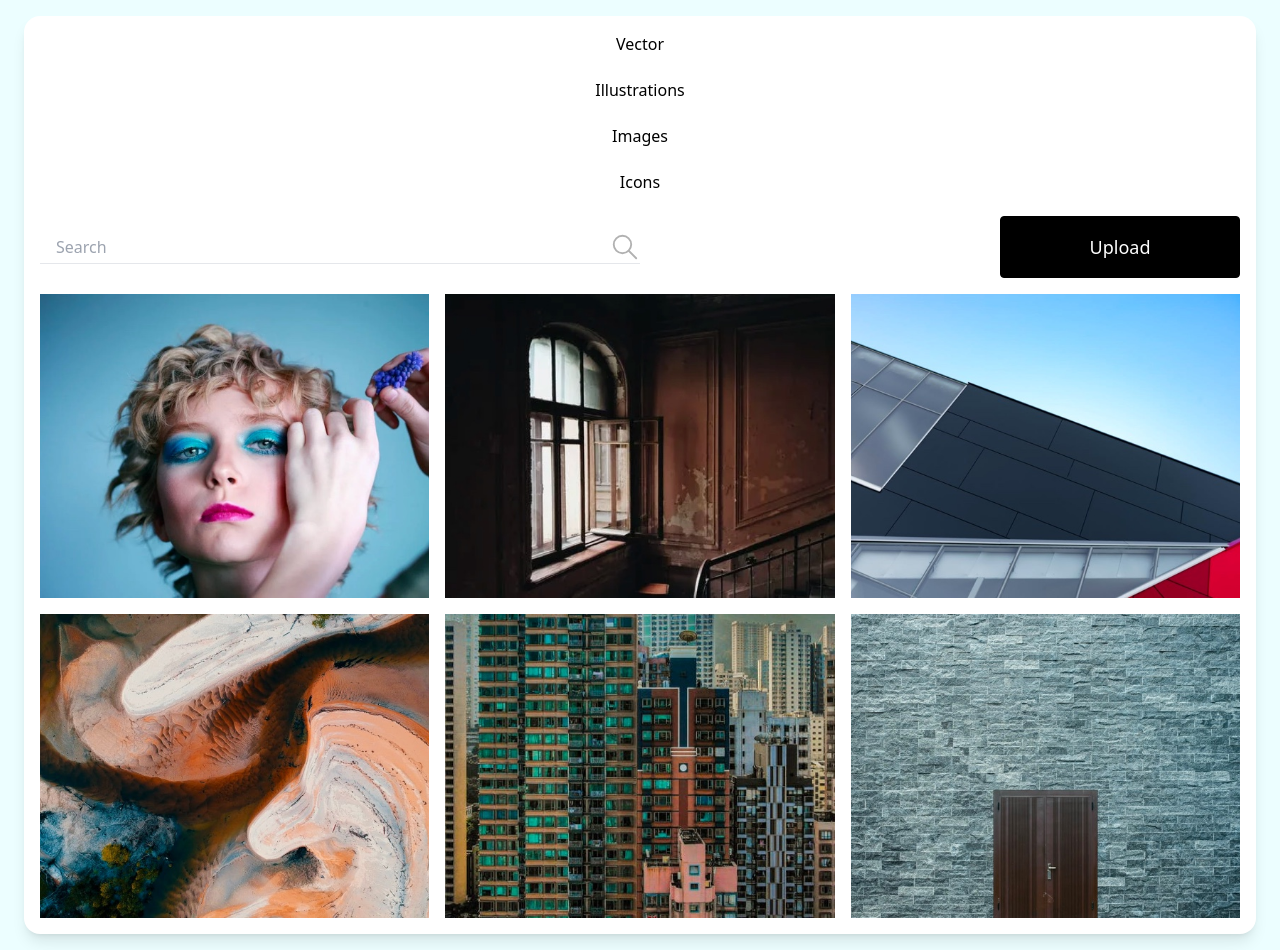
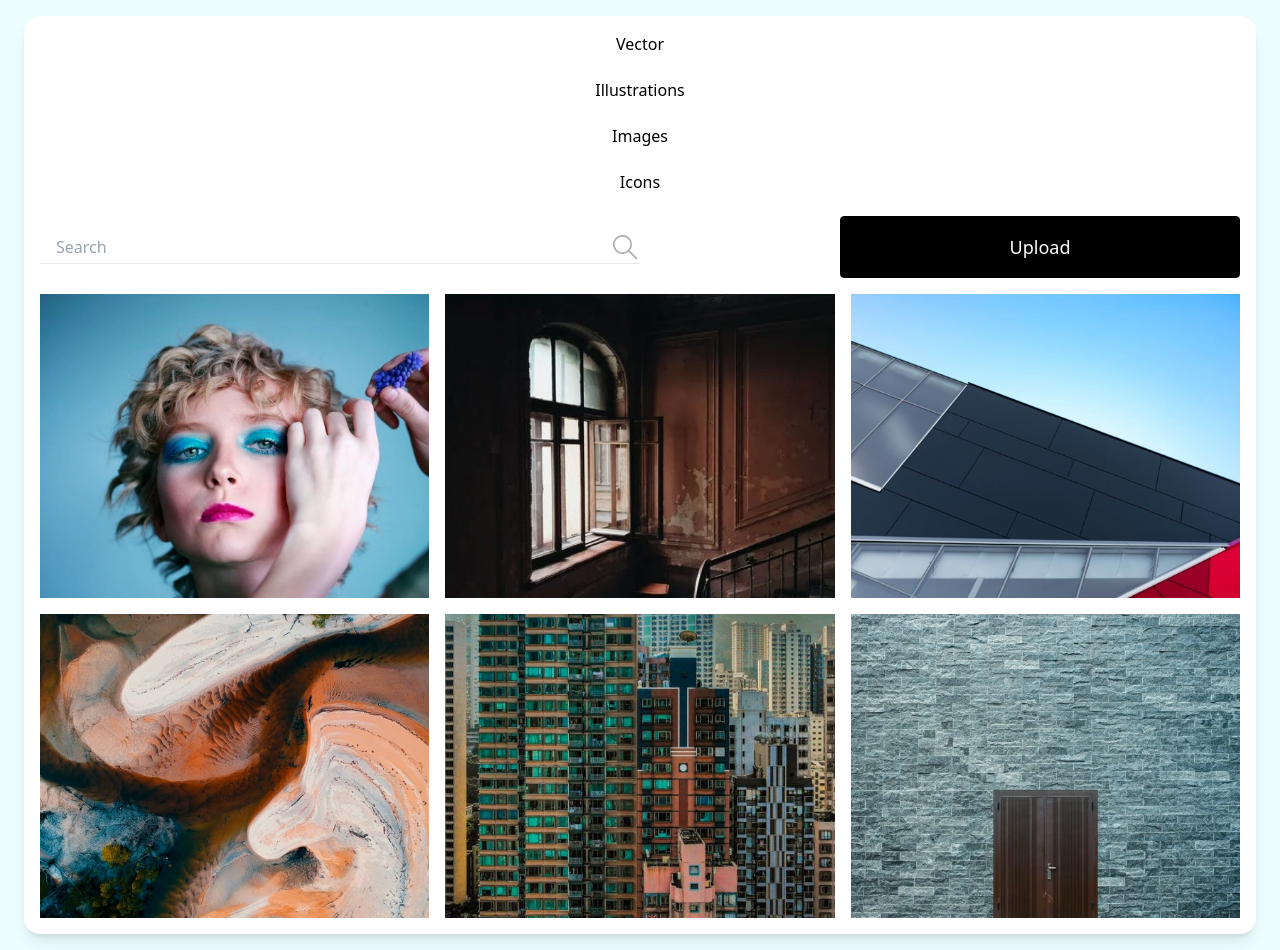
Before and after one commit to Felixdrawe/image-gallery, a website: page index.html in a window 1280 px wide. Drawn offline with Linux system fonts and the light colour scheme.

```diff
--- a/index.html
+++ b/index.html
@@ -64,7 +64,7 @@
             </svg>
           </div>
           <button
-            class="bg-black text-white text-lg py-4 px-4 rounded hover:bg-opacity-0 hover:text-black border border-black duration-200 md:w-60">
+            class="bg-black text-white text-lg py-4 px-4 rounded hover:bg-opacity-0 hover:text-black border border-black duration-200 md:w-1/3">
             Upload
           </button>
         </div>
```
Also changed, not shown: css/style.css, readme.md.
